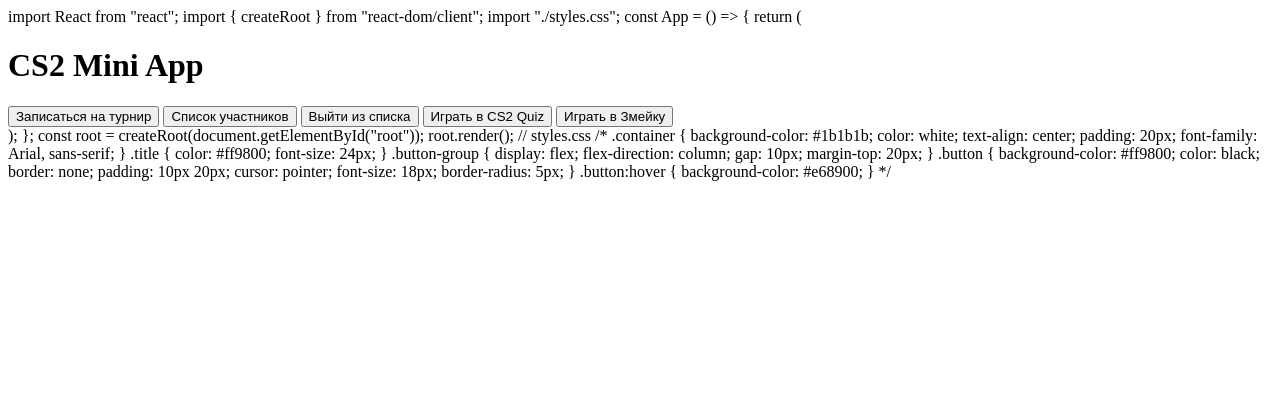
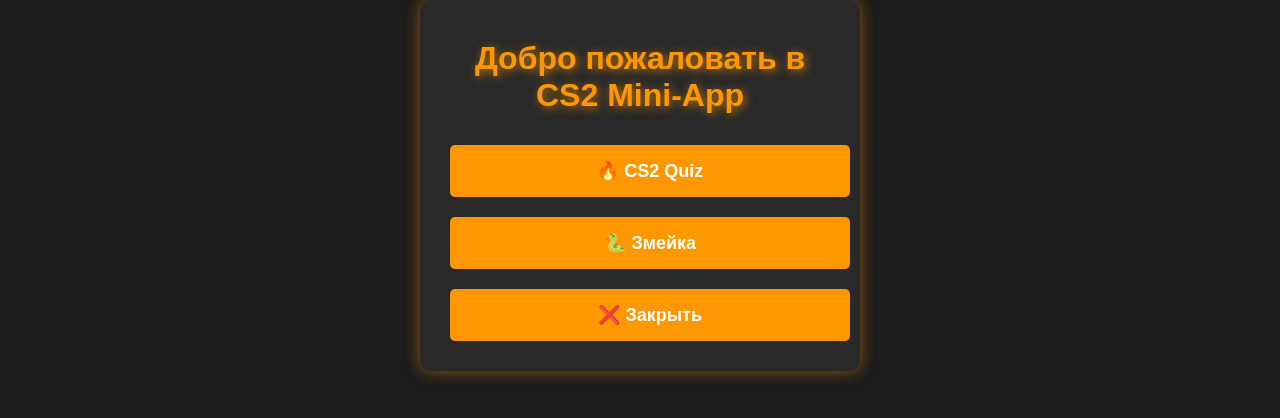
Before and after one commit to karantyno/cs2-mini-app, a plain HTML site: page index.html in a window 1280 px wide. Drawn offline with Linux system fonts and the light colour scheme.

Commit message:
index.html

```diff
--- a/index.html
+++ b/index.html
@@ -1,54 +1,21 @@
-import React from "react";
-import { createRoot } from "react-dom/client";
-import "./styles.css";
+<!DOCTYPE html>
+<html lang="ru">
+<head>
+    <meta charset="UTF-8">
+    <meta name="viewport" content="width=device-width, initial-scale=1.0">
+    <title>CS2 Mini-App</title>
+    <link rel="stylesheet" href="style.css">
+</head>
+<body>
+    <div class="container">
+        <h1>Добро пожаловать в CS2 Mini-App</h1>
+        <div class="menu">
+            <button onclick="window.location.href='quiz.html'">🔥 CS2 Quiz</button>
+            <button onclick="window.location.href='snake.html'">🐍 Змейка</button>
+            <button onclick="window.Telegram.WebApp.close()">❌ Закрыть</button>
+        </div>
+    </div>
 
-const App = () => {
-  return (
-    <div className="container">
-      <h1 className="title">CS2 Mini App</h1>
-      <div className="button-group">
-        <button className="button">Записаться на турнир</button>
-        <button className="button">Список участников</button>
-        <button className="button">Выйти из списка</button>
-        <button className="button">Играть в CS2 Quiz</button>
-        <button className="button">Играть в Змейку</button>
-      </div>
-    </div>
-  );
-};
-
-const root = createRoot(document.getElementById("root"));
-root.render(<App />);
-
-// styles.css
-/*
-.container {
-  background-color: #1b1b1b;
-  color: white;
-  text-align: center;
-  padding: 20px;
-  font-family: Arial, sans-serif;
-}
-.title {
-  color: #ff9800;
-  font-size: 24px;
-}
-.button-group {
-  display: flex;
-  flex-direction: column;
-  gap: 10px;
-  margin-top: 20px;
-}
-.button {
-  background-color: #ff9800;
-  color: black;
-  border: none;
-  padding: 10px 20px;
-  cursor: pointer;
-  font-size: 18px;
-  border-radius: 5px;
-}
-.button:hover {
-  background-color: #e68900;
-}
-*/
+    <script src="https://telegram.org/js/telegram-web-app.js"></script>
+</body>
+</html>
```
